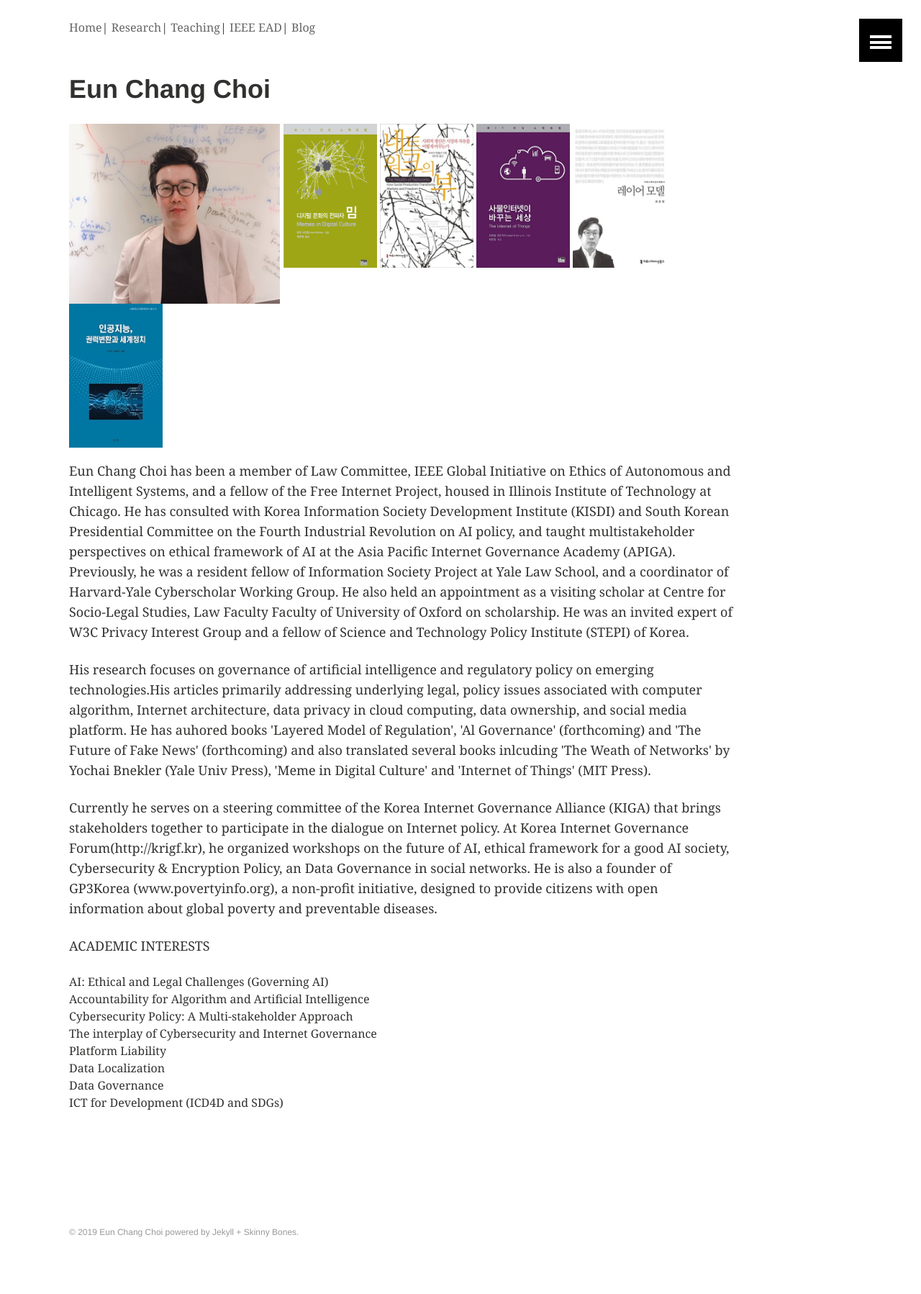
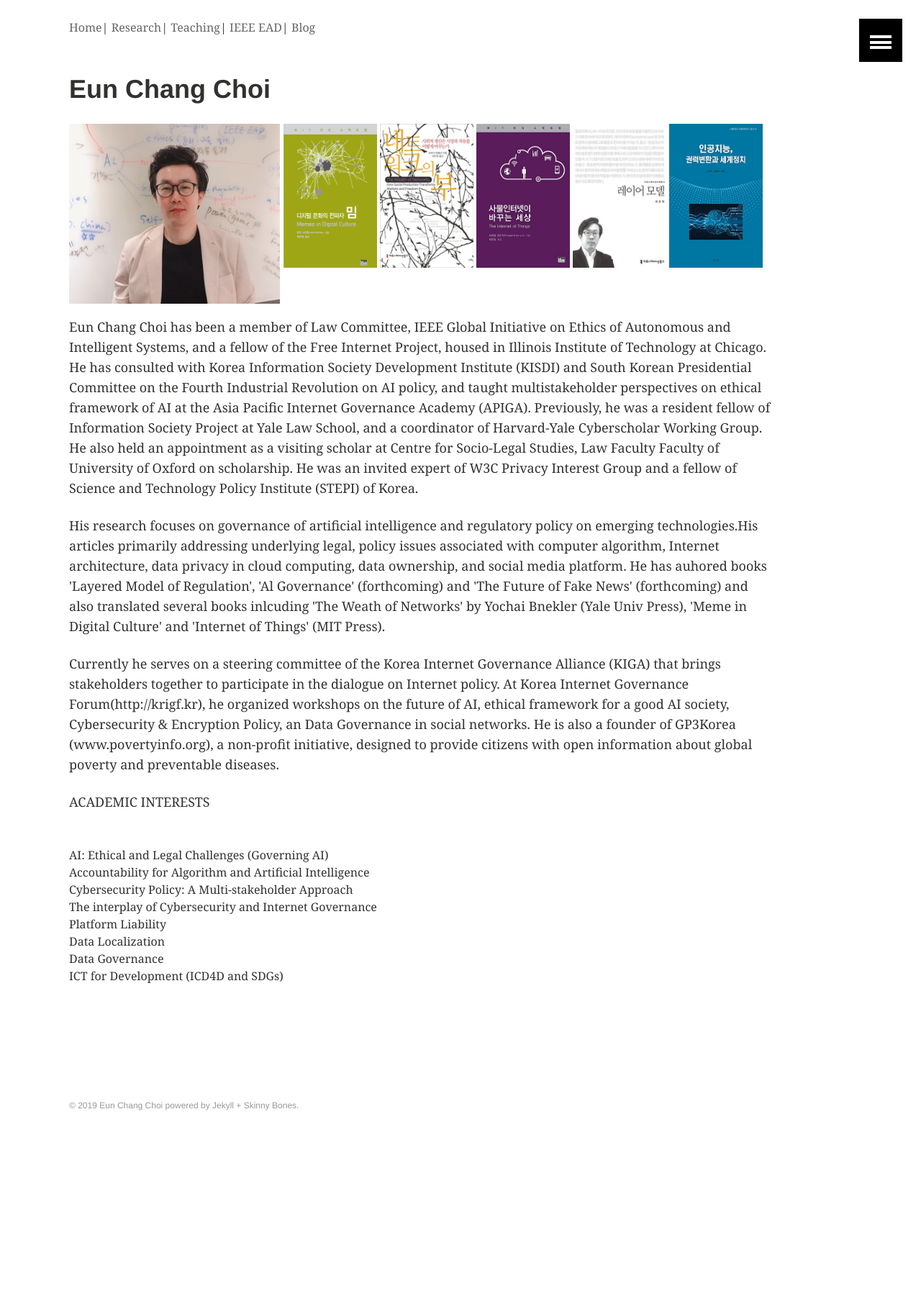
Before and after one commit to eunchangchoi/eunchangchoi.github.io, a Jekyll site: the page built from index.md, in a window 1280 px wide. Shown: the whole page at 72% size. Built offline with Jekyll 4.4.1, drawn with Linux system fonts in a browser that asks for light colours; after the commit the page ends 1622 px from its top, so only the background shows below that.

Commit message:
Update index.md

```diff
--- a/index.md
+++ b/index.md
@@ -9,7 +9,7 @@
 	{% include post-grid.html %}
 {% endfor %}
 </div><!-- /.tiles -->
-<div style="width:85%">
+<div style="width:90%">
 <div>
  <img style="height:250px" src="images/profile.jpg">
  <a href="https://mitpress.mit.edu/books/memes-digital-culture"><img style="vertical-align:top;height:200px;width:130px;" src="images/book1.png"></a>
@@ -25,12 +25,12 @@
 <p> Currently he serves on a steering committee of the Korea Internet Governance Alliance (KIGA) that brings stakeholders together to participate in the dialogue on Internet policy. At Korea Internet Governance Forum(http://krigf.kr), he organized workshops on the future of AI, ethical framework for a good AI society, Cybersecurity & Encryption Policy, an Data Governance in social networks. He is also a founder of GP3Korea (www.povertyinfo.org), a non-profit initiative, designed to provide citizens with open information about global poverty and preventable diseases.</p>
 
 
-<p>ACADEMIC INTERESTS</p><div>
-  AI: Ethical and Legal Challenges (Governing AI)<div>
-  Accountability for Algorithm and Artificial Intelligence<div>
-  Cybersecurity Policy: A Multi-stakeholder Approach<div>
-  The interplay of Cybersecurity and Internet Governance<div>
-  Platform Liability<div>
-  Data Localization<div>
-  Data Governance<div>
+<p>ACADEMIC INTERESTS</p><br>
+  AI: Ethical and Legal Challenges (Governing AI) <br>
+  Accountability for Algorithm and Artificial Intelligence <br>
+  Cybersecurity Policy: A Multi-stakeholder Approach <br>
+  The interplay of Cybersecurity and Internet Governance <br>
+  Platform Liability <br>
+  Data Localization <br>
+  Data Governance <br>
   ICT for Development (ICD4D and SDGs)
```
